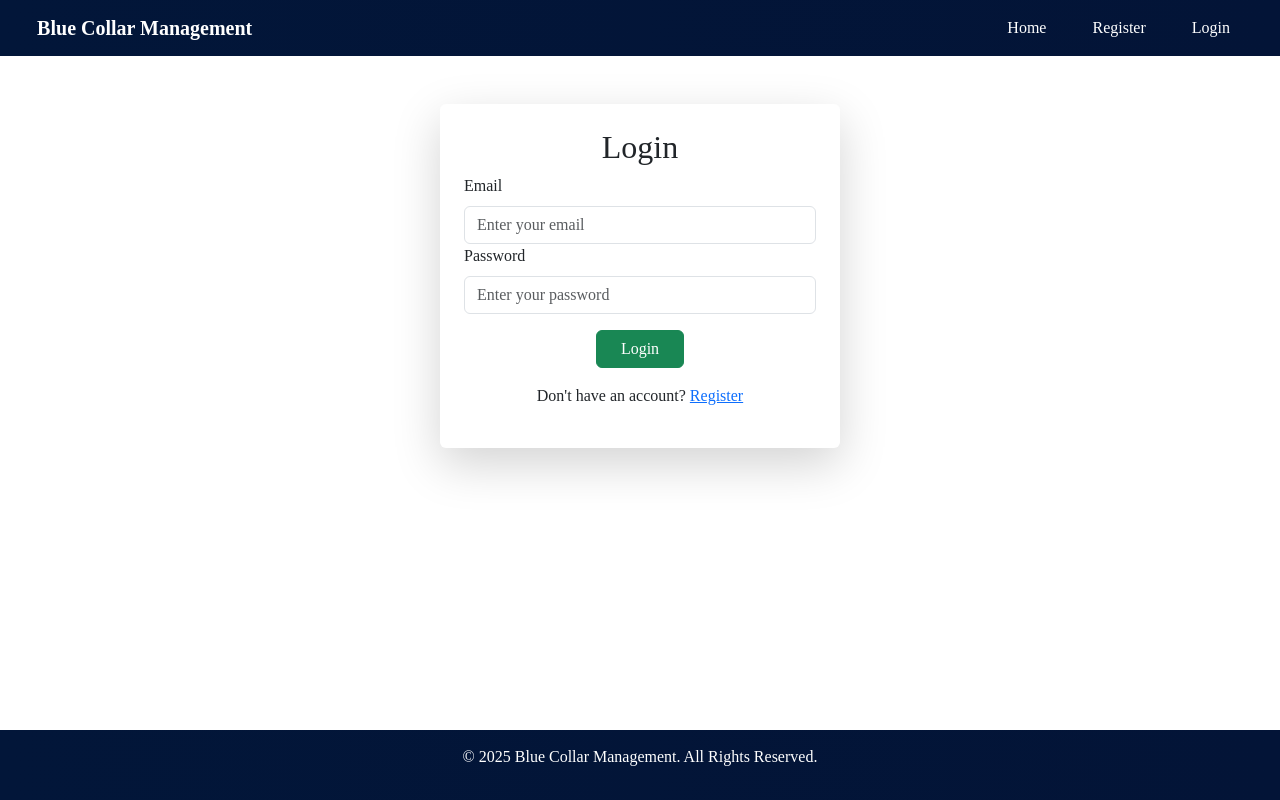
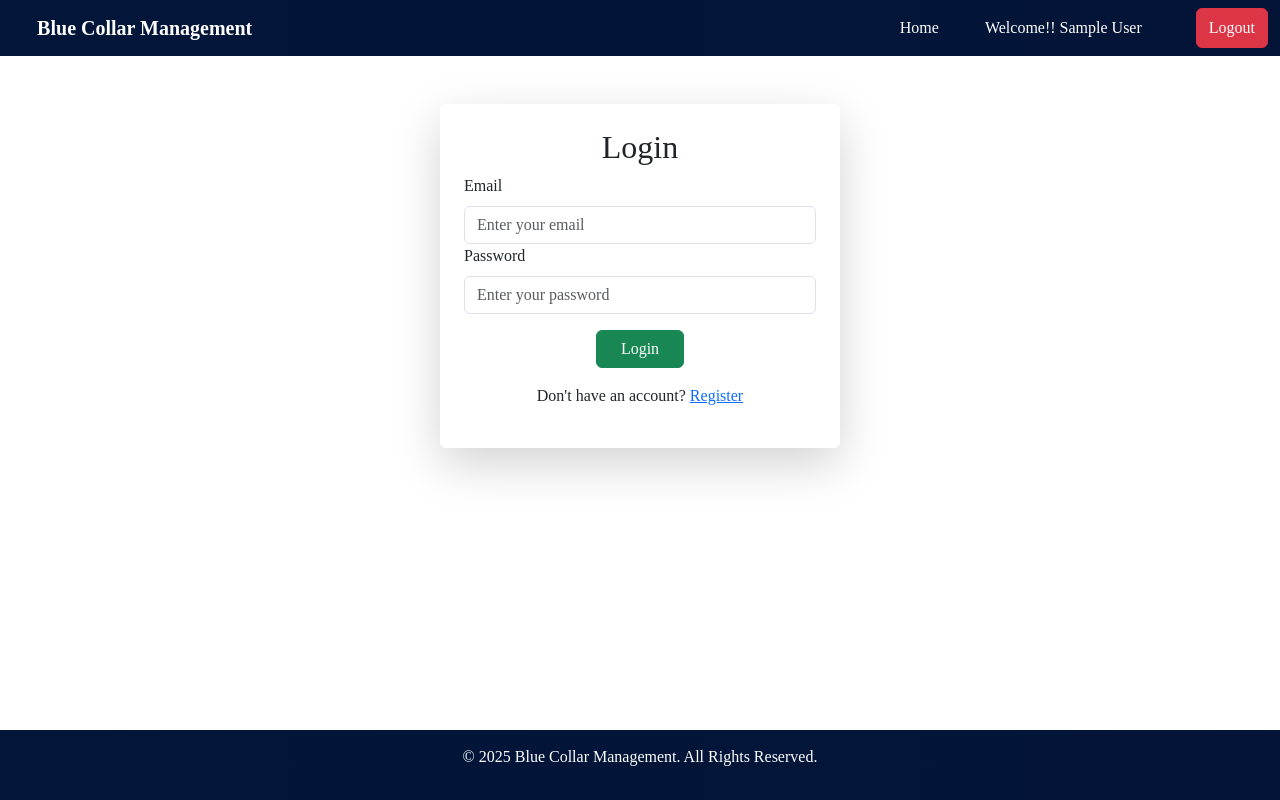
Before and after one commit to Umarfarook1912/Blue-Collar, a React (Create React App) app in the folder frontend/: page /login in a window 1280 px wide. Built offline with nearby package versions, Linux system fonts and the light colour scheme; sample sign-in values are in the browser's storage.

Commit message:
Username shown in navbar after login

```diff
--- a/frontend/src/components/NavbarComponent.js
+++ b/frontend/src/components/NavbarComponent.js
@@ -1,8 +1,25 @@
-import React from "react";
-import { Navbar, Nav, Container } from "react-bootstrap";
-import { Link } from "react-router-dom";
-import "./NavbarFooter.css";
+import React, { useState, useEffect } from "react";
+import { Navbar, Nav, Container, Button } from "react-bootstrap";
+import { Link, useNavigate } from "react-router-dom";
+
 const NavbarComponent = () => {
+  const [user, setUser] = useState(null);
+  const navigate = useNavigate();
+
+  useEffect(() => {
+    const storedUser = JSON.parse(localStorage.getItem("user"));
+    if (storedUser) {
+      setUser(storedUser);
+    }
+  }, []);
+
+  const handleLogout = () => {
+    localStorage.removeItem("user");
+    localStorage.removeItem("token");
+    setUser(null);
+    navigate("/login");
+  };
+
   return (
     <Navbar expand="lg" className="custom-navbar">
       <Container fluid>
@@ -15,12 +32,23 @@ const NavbarComponent = () => {
             <Nav.Link as={Link} to="/" className="nav-link-custom">
               Home
             </Nav.Link>
+            {user ? (
+              <>
+                <Nav.Link className="nav-link-custom">Welcome!! {user.name}</Nav.Link>
+                <Button variant="danger" onClick={handleLogout} className="ms-3">
+                  Logout
+                </Button>
+              </>
+            ) : (
+              <>
                 <Nav.Link as={Link} to="/signup" className="nav-link-custom">
                   Register
                 </Nav.Link>
                 <Nav.Link as={Link} to="/login" className="nav-link-custom">
                   Login
                 </Nav.Link>
+              </>
+            )}
           </Nav>
         </Navbar.Collapse>
       </Container>
--- a/frontend/src/pages/Login.js
+++ b/frontend/src/pages/Login.js
@@ -16,7 +16,7 @@ const Login = () => {
 
       localStorage.setItem("token", token);
       localStorage.setItem("role", user.role);
-      localStorage.setItem("user", JSON.stringify({ email: user.email, role: user.role }));
+      localStorage.setItem("user", JSON.stringify({ email: user.email, role: user.role, name: user.name }));
 
       toast.success("Login Successful! Redirecting...", { autoClose: 2000 });
 
@@ -52,10 +52,11 @@ const Login = () => {
           />
           {errors.password && <p className="text-danger">{errors.password.message}</p>}
         </Form.Group>
+
         <div className="d-flex justify-content-center">
-        <Button variant="success" type="submit" className="mt-3 w-25 ">
-          Login
-        </Button>
+          <Button variant="success" type="submit" className="mt-3 w-25">
+            Login
+          </Button>
         </div>
       </Form>
 
```
Lines whose indentation alone changed are shown as unchanged.
